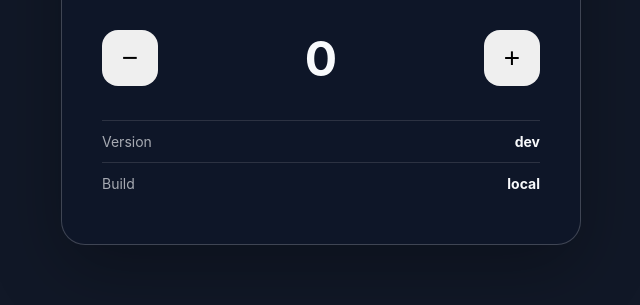
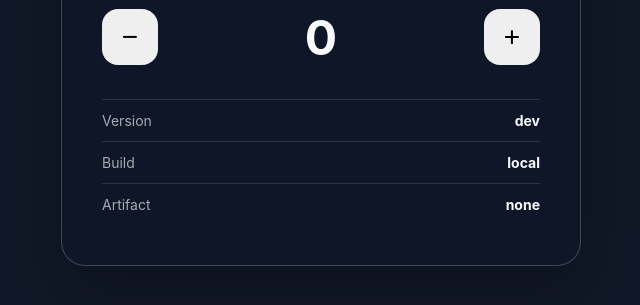
Before and after one commit to haroldcsbecker/DeployForgeMock, a website: page index.html in a window 1280 px wide. Shown: the part 367-672 px from the top of the page, without its empty margins (319-959 px from the left). Drawn offline with Linux system fonts and the light colour scheme; no server answers.

Commit message:
Show referenced artifact in mock UI

```diff
--- a/index.html
+++ b/index.html
@@ -27,6 +27,10 @@
           <span>Build</span>
           <strong id="build">loading…</strong>
         </div>
+        <div class="meta">
+          <span>Artifact</span>
+          <strong id="artifact">loading…</strong>
+        </div>
       </section>
     </main>
 
@@ -38,7 +42,8 @@
           environment: "LOCAL",
           feature: "Default UI",
           version: "dev",
-          build: "local"
+          build: "local",
+          artifactDigest: ""
         };
 
         try {
@@ -50,11 +55,13 @@
         const feature = params.get("feature") || metadata.feature;
         const version = params.get("version") || metadata.version;
         const build = params.get("build") || metadata.build;
+        const artifact = params.get("artifact") || metadata.artifactDigest || "none";
 
         document.querySelector("#environment").textContent = environment;
         document.querySelector("#feature").textContent = "Feature: " + feature;
         document.querySelector("#version").textContent = version;
         document.querySelector("#build").textContent = build;
+        document.querySelector("#artifact").textContent = artifact;
         document.body.dataset.environment = environment.toLowerCase();
       }
 
```
